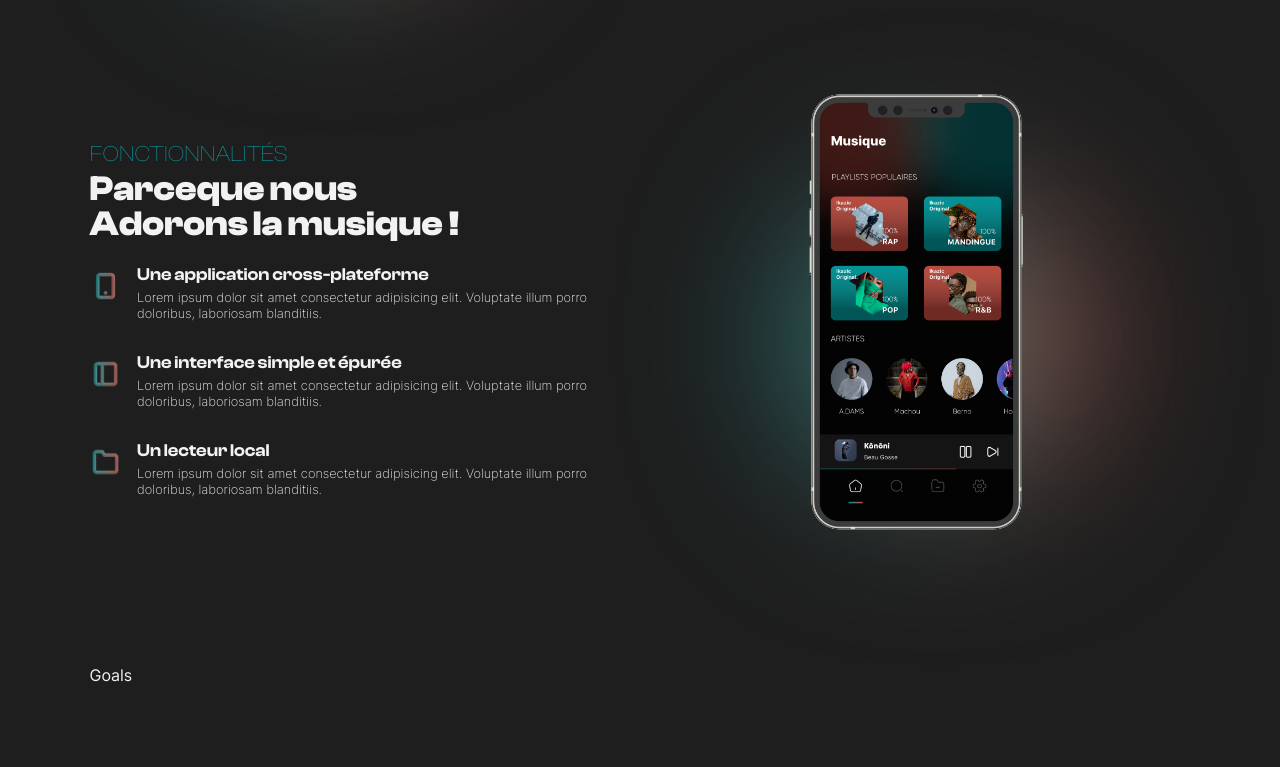
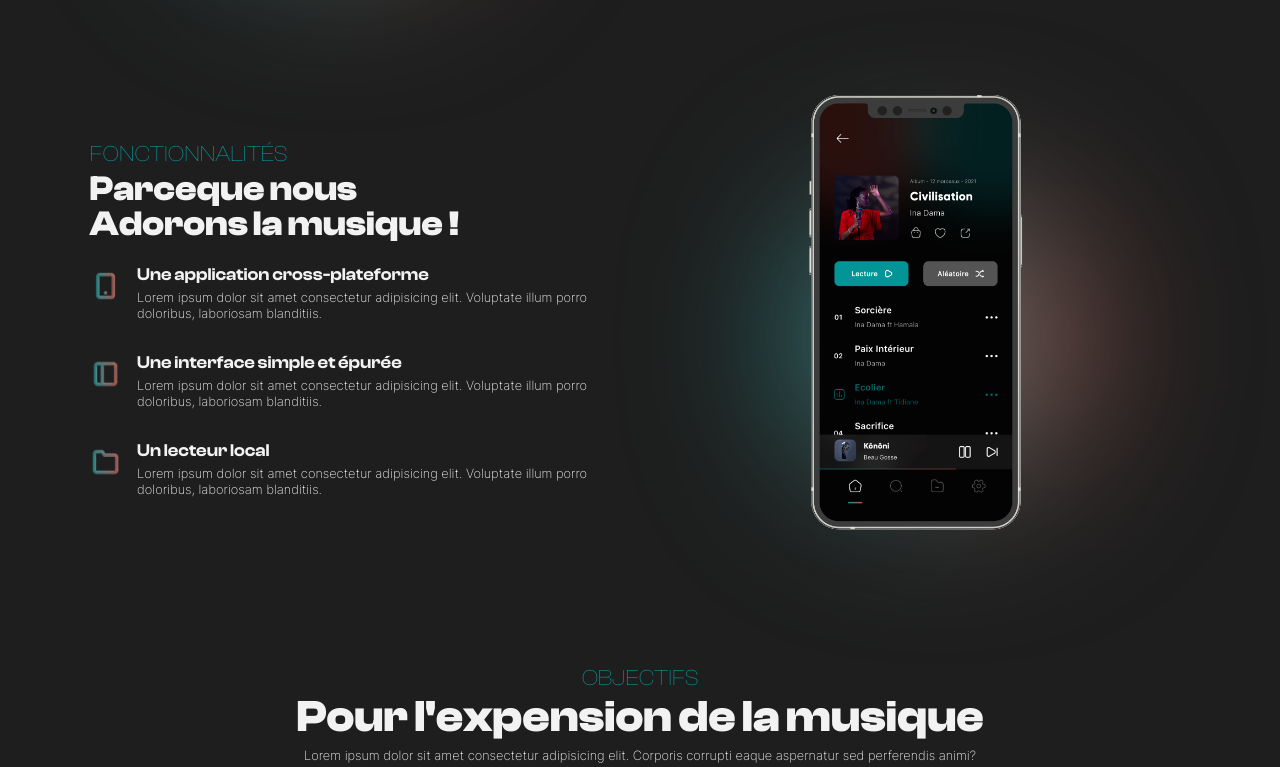
Before and after one commit to MozartOnWeb/ikazic, a Next.js app: page / in a window 1280 px wide. Shown: the part 2853-3620 px from the top of the page. Built offline with nearby package versions, Linux system fonts and the light colour scheme.

Commit message:
working on goals section

```diff
--- a/sections/Features/features.tsx
+++ b/sections/Features/features.tsx
@@ -3,6 +3,7 @@ import React from "react";
 
 // import mockups
 import featuresMockup1 from "../../assets/mockups/features.png";
+import featuresMockup2 from "../../assets/mockups/features2.png";
 
 // import icons
 import forward from "../../assets/icons/forward-colored.png";
@@ -78,7 +79,7 @@ export const Features = () => {
         <div className="left-section">
           <div className="background-gradient"></div>
           <Image
-            src={featuresMockup1}
+            src={featuresMockup2}
             quality={100}
             alt="features first mockup"
           />
--- a/sections/Goals/goals.scss
+++ b/sections/Goals/goals.scss
@@ -1,3 +1,30 @@
 #goals {
   height: 100vh;
+  .top-section {
+    text-align: center;
+    margin-bottom: 3rem;
+    h3 {
+      font-family: $heading_font;
+      font-size: 1.4rem;
+      font-weight: 200;
+      color: $green;
+      text-transform: uppercase;
+      margin-bottom: 0.4rem;
+    }
+    h1 {
+      font-family: $heading_font;
+      font-size: 2.8rem;
+      font-weight: bold;
+      color: $white;
+      margin-bottom: 0.5rem;
+    }
+    p {
+      font-family: $body_font;
+      font-weight: 200;
+      font-size: 0.8rem;
+      margin-bottom: 2rem;
+      line-height: 1rem;
+      width: 100%;
+    }
+  }
 }
--- a/sections/Goals/goals.tsx
+++ b/sections/Goals/goals.tsx
@@ -1,7 +1,18 @@
 import React from "react";
 
 export const Goals = () => {
-  return <section id="goals">Goals</section>;
+  return (
+    <section id="goals">
+      <div className="top-section">
+        <h3>Objectifs</h3>
+        <h1>Pour l&apos;expension de la musique</h1>
+        <p>
+          Lorem ipsum dolor sit amet consectetur adipisicing elit. Corporis
+          corrupti eaque aspernatur sed perferendis animi?
+        </p>
+      </div>
+    </section>
+  );
 };
 
 export default Goals;
```
